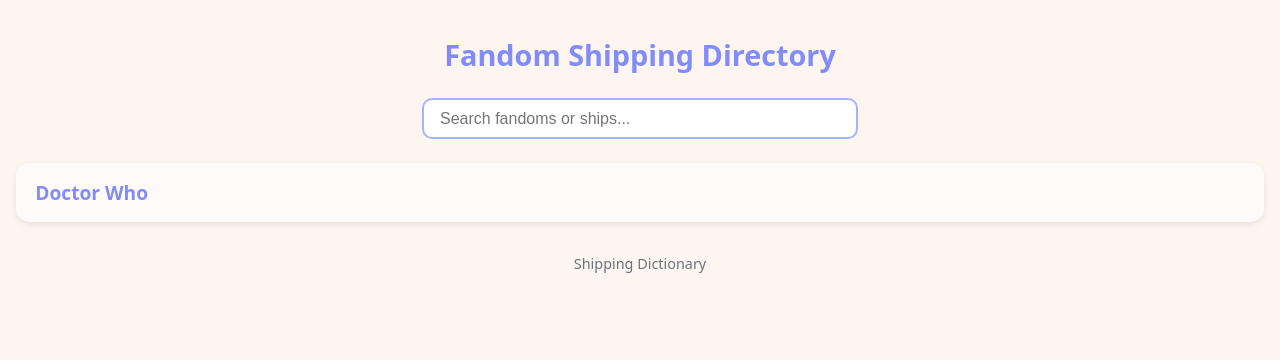
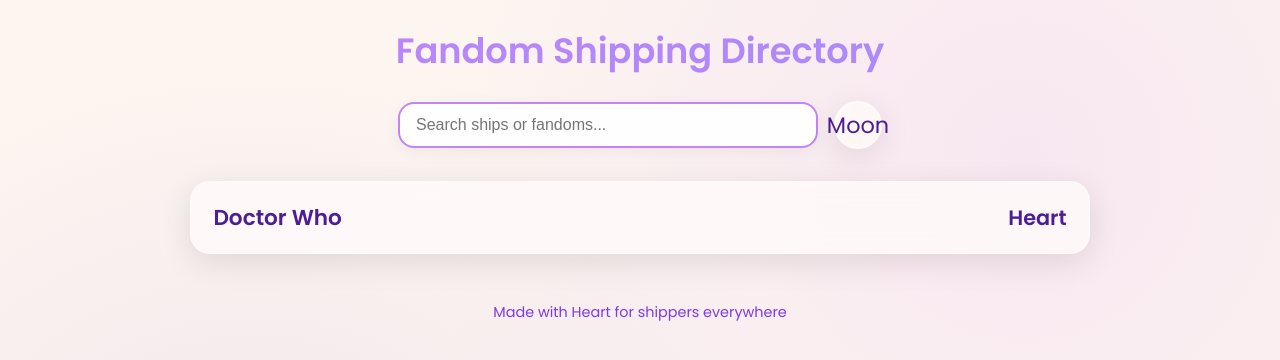
Before and after one commit to paintedbirdsinflowers/Shipping-Dictionary, a plain HTML site: page index.html in a window 1280 px wide. Drawn offline with Linux system fonts and the light colour scheme.

Commit message:
Refactor index.html for UI enhancements
Updated styles and structure for improved UI and functionality.

```diff
--- a/index.html
+++ b/index.html
@@ -4,171 +4,364 @@
   <meta charset="UTF-8" />
   <meta name="viewport" content="width=device-width, initial-scale=1.0" />
   <title>Shipping Directory</title>
+  <link href="https://fonts.googleapis.com/css2?family=Poppins:wght@400;500;600&display=swap" rel="stylesheet">
   <style>
     :root {
       --bg: #fdf6f0;
-      --card: #fffafa;
-      --accent: #a5b4fc;  /* lavender */
-      --accent-hover: #818cf8;
-      --text: #4b5563;
-      --subtext: #6b7280;
+      --card: rgba(255, 250, 250, 0.85);
+      --card-border: rgba(255, 255, 255, 0.3);
+      --accent: #c084fc;
+      --accent-hover: #a78bfa;
+      --text: #4c1d95;
+      --subtext: #7c3aed;
+      --heart: #e11d48;
+      --shadow: 0 8px 32px rgba(0,0,0,0.1);
+      --transition: all 0.3s cubic-bezier(0.4, 0, 0.2, 1);
+    }
+
+    [data-theme="dark"] {
+      --bg: #1a0033;
+      --card: rgba(30, 0, 60, 0.7);
+      --card-border: rgba(255, 255, 255, 0.1);
+      --text: #e0d4ff;
+      --subtext: #c4b5fd;
+      --heart: #f87171;
+      --shadow: 0 8px 32px rgba(0,0,0,0.4);
+    }
+
+    * {
+      margin: 0;
+      padding: 0;
+      box-sizing: border-box;
     }
 
     body {
-      font-family: "Poppins", system-ui, sans-serif;
+      font-family: 'Poppins', system-ui, sans-serif;
       background: var(--bg);
       color: var(--text);
-      margin: 0;
-      padding: 1rem;
+      min-height: 100vh;
+      padding: 1.5rem;
+      background-image:
+        radial-gradient(circle at 20% 80%, rgba(120, 60, 200, 0.1) 0%, transparent 50%),
+        radial-gradient(circle at 80% 20%, rgba(200, 100, 250, 0.1) 0%, transparent 50%);
+      transition: var(--transition);
+    }
+
+    .container {
+      max-width: 900px;
+      margin: 0 auto;
+    }
+
+    header {
+      text-align: center;
+      margin-bottom: 2rem;
+      position: relative;
     }
 
     h1 {
-      text-align: center;
-      font-size: 1.8rem;
-      margin-bottom: 1.5rem;
-      color: var(--accent-hover);
+      font-size: 2.2rem;
+      background: linear-gradient(135deg, var(--accent), var(--accent-hover));
+      -webkit-background-clip: text;
+      -webkit-text-fill-color: transparent;
+      background-clip: text;
+      font-weight: 600;
+    }
+
+    .controls {
+      display: flex;
+      gap: 1rem;
+      justify-content: center;
+      align-items: center;
+      margin: 1.5rem 0;
+      flex-wrap: wrap;
     }
 
     input[type="text"] {
-      display: block;
-      margin: 0 auto 1.5rem auto;
-      padding: 0.6rem 1rem;
-      width: 90%;
-      max-width: 400px;
+      padding: 0.75rem 1rem;
+      width: 100%;
+      max-width: 420px;
       font-size: 1rem;
-      border-radius: 10px;
       border: 2px solid var(--accent);
-      background: #fff;
+      border-radius: 16px;
+      background: rgba(255,255,255,0.9);
+      backdrop-filter: blur(10px);
       outline: none;
-      transition: 0.2s;
+      transition: var(--transition);
+      box-shadow: 0 4px 15px rgba(0,0,0,0.05);
     }
 
     input[type="text"]:focus {
       border-color: var(--accent-hover);
-      box-shadow: 0 0 6px var(--accent-hover);
+      box-shadow: 0 0 0 4px rgba(167, 139, 250, 0.3);
+      transform: scale(1.02);
+    }
+
+    .theme-toggle {
+      background: var(--card);
+      border: 2px solid var(--card-border);
+      border-radius: 50%;
+      width: 48px;
+      height: 48px;
+      display: flex;
+      align-items: center;
+      justify-content: center;
+      cursor: pointer;
+      font-size: 1.4rem;
+      backdrop-filter: blur(10px);
+      box-shadow: var(--shadow);
+      transition: var(--transition);
+    }
+
+    .theme-toggle:hover {
+      transform: scale(1.1);
+    }
+
+    #directory {
+      display: grid;
+      gap: 1.2rem;
+      margin-top: 1rem;
     }
 
     .fandom {
       background: var(--card);
-      border-radius: 14px;
-      padding: 1rem 1.2rem;
-      margin-bottom: 1rem;
-      box-shadow: 0 3px 6px rgba(0,0,0,0.08);
-      transition: transform 0.2s;
+      border: 1px solid var(--card-border);
+      border-radius: 20px;
+      padding: 1.2rem 1.4rem;
+      backdrop-filter: blur(12px);
+      box-shadow: var(--shadow);
+      opacity: 0;
+      transform: translateY(20px);
+      animation: fadeIn 0.5s ease-out forwards;
+      transition: var(--transition);
     }
 
     .fandom:hover {
-      transform: translateY(-2px);
+      transform: translateY(-6px);
+      box-shadow: 0 16px 40px rgba(0,0,0,0.15);
     }
 
     .fandom h2 {
       margin: 0;
       cursor: pointer;
-      color: var(--accent-hover);
-      font-size: 1.2rem;
+      color: var(--text);
+      font-size: 1.35rem;
       display: flex;
       align-items: center;
       justify-content: space-between;
+      font-weight: 600;
+      user-select: none;
+    }
+
+    .fandom h2 .heart {
+      font-size: 1.3rem;
+      transition: var(--transition);
+    }
+
+    .fandom h2 .heart.filled {
+      color: var(--heart);
+      animation: heartbeat 0.6s ease;
     }
 
     .ships {
-      margin-top: 0.6rem;
-      padding-left: 1rem;
+      margin-top: 0.8rem;
+      padding-left: 1.2rem;
       display: none;
+      animation: slideDown 0.4s ease-out;
     }
 
     .ships li {
-      margin: 0.25rem 0;
+      margin: 0.35rem 0;
       color: var(--subtext);
-      list-style-type: "Heart ";
+      list-style: none;
+      position: relative;
+      padding-left: 1.8rem;
+      transition: var(--transition);
+    }
+
+    .ships li::before {
+      content: "Heart";
+      position: absolute;
+      left: 0;
+      color: var(--heart);
+      font-size: 0.9rem;
+    }
+
+    .ships li.highlight {
+      background: linear-gradient(120deg, rgba(167,139,250,0.2), rgba(196,181,253,0.2));
+      border-radius: 8px;
+      padding: 0.2rem 0.5rem;
+      margin: 0.35rem 0;
+      display: inline-block;
+      width: fit-content;
+    }
+
+    .no-matches {
+      text-align: center;
+      font-size: 1.1rem;
+      color: var(--subtext);
+      padding: 2rem;
+      font-style: italic;
+    }
+
+    .loading {
+      text-align: center;
+      color: var(--subtext);
+      font-style: italic;
+      padding: 2rem;
+    }
+
+    .loading::after {
+      content: "";
+      display: inline-block;
+      width: 1.5rem;
+      height: 1.5rem;
+      border: 3px solid var(--accent);
+      border-top-color: transparent;
+      border-radius: 50%;
+      animation: spin 1s linear infinite;
+      margin-left: 0.5rem;
     }
 
     footer {
       text-align: center;
+      margin: 3rem 0 1rem;
       color: var(--subtext);
-      margin-top: 2rem;
       font-size: 0.9rem;
     }
 
-    .no-matches {
-      text-align: center;
-      margin-top: 2rem;
-      color: var(--subtext);
+    @keyframes fadeIn {
+      to { opacity: 1; transform: translateY(0); }
+    }
+
+    @keyframes slideDown {
+      from { opacity: 0; max-height: 0; }
+      to { opacity: 1; max-height: 500px; }
+    }
+
+    @keyframes spin {
+      to { transform: rotate(360deg); }
+    }
+
+    @keyframes heartbeat {
+      0%, 100% { transform: scale(1); }
+      50% { transform: scale(1.3); }
+    }
+
+    @media (max-width: 600px) {
+      h1 { font-size: 1.8rem; }
+      .controls { flex-direction: column; }
+      input[type="text"] { max-width: 100%; }
     }
   </style>
 </head>
 <body>
-  <h1>Fandom Shipping Directory </h1>
-  <input type="text" id="search" placeholder="Search fandoms or ships...">
-  <div id="directory">Loading...</div>
+  <div class="container">
+    <header>
+      <h1>Fandom Shipping Directory</h1>
+      <div class="controls">
+        <input type="text" id="search" placeholder="Search ships or fandoms...">
+        <div class="theme-toggle" id="themeToggle">Moon</div>
+      </div>
+    </header>
 
-  <footer>Shipping Dictionary</footer>
+    <div id="directory" class="loading">Loading ships...</div>
+
+    <footer>Made with Heart for shippers everywhere</footer>
+  </div>
 
   <script>
     let allData = {};
+    const directory = document.getElementById("directory");
+    const searchInput = document.getElementById("search");
+    const themeToggle = document.getElementById("themeToggle");
 
+    // Theme toggle
+    themeToggle.addEventListener("click", () => {
+      const isDark = document.body.getAttribute("data-theme") === "dark";
+      document.body.setAttribute("data-theme", isDark ? "light" : "dark");
+      themeToggle.textContent = isDark ? "Moon" : "Sun";
+    });
+
+    // Load ships
     async function loadShips() {
-      const container = document.getElementById("directory");
       try {
-        const response = await fetch("ships.json");
-        if (!response.ok) throw new Error("File not found");
-        const data = await response.json();
+        const res = await fetch("ships.json");
+        if (!res.ok) throw new Error("Not found");
+        const data = await res.json();
         allData = data;
-        renderDirectory(allData);
+        render(allData);
+        directory.className = "";
       } catch (e) {
-        container.textContent = "Error loading ships.json";
+        directory.innerHTML = "<p class='no-matches'>Error loading ships.json</p>";
       }
     }
 
-    function renderDirectory(data, filter = "") {
-      const container = document.getElementById("directory");
-      container.innerHTML = "";
+    // Render with highlight
+    function render(data, query = "") {
+      directory.innerHTML = "";
+      const lower = query.toLowerCase();
+      const fandoms = Object.keys(data).sort();
 
-      const fandoms = Object.keys(data).sort();
-      let matchCount = 0;
+      let visible = 0;
+      let delay = 0;
 
       fandoms.forEach(fandom => {
-        const ships = data[fandom].sort();
-        const fandomMatch = fandom.toLowerCase().includes(filter);
-        const shipMatches = ships.filter(ship => ship.toLowerCase().includes(filter));
+        const ships = data[fandom];
+        const fandomMatch = fandom.toLowerCase().includes(lower);
+        const matches = ships.filter(s => s.toLowerCase().includes(lower));
 
-        if (fandomMatch || shipMatches.length > 0 || filter === "") {
-          matchCount++;
+        if (!query || fandomMatch || matches.length) {
+          visible++;
           const div = document.createElement("div");
           div.className = "fandom";
+          div.style.animationDelay = `${delay}s`;
+          delay += 0.05;
 
-          const title = document.createElement("h2");
-          title.textContent = fandom;
+          const h2 = document.createElement("h2");
+          h2.innerHTML = `${fandom} <span class="heart">Heart</span>`;
 
-          const list = document.createElement("ul");
-          list.className = "ships";
+          const ul = document.createElement("ul");
+          ul.className = "ships";
 
-          (fandomMatch ? ships : shipMatches).forEach(ship => {
+          const toShow = fandomMatch ? ships : matches;
+          toShow.forEach(ship => {
             const li = document.createElement("li");
-            li.textContent = ship;
-            list.appendChild(li);
+            if (query && ship.toLowerCase().includes(lower)) {
+              li.classList.add("highlight");
+              const regex = new RegExp(`(${query})`, "gi");
+              li.innerHTML = ship.replace(regex, "<mark>$1</mark>");
+            } else {
+              li.textContent = ship;
+            }
+            ul.appendChild(li);
           });
 
-          title.onclick = () => {
-            list.style.display = list.style.display === "none" ? "block" : "none";
+          const heart = h2.querySelector(".heart");
+          h2.onclick = () => {
+            const open = ul.style.display === "block";
+            ul.style.display = open ? "none" : "block";
+            heart.classList.toggle("filled", !open);
           };
 
-          div.appendChild(title);
-          div.appendChild(list);
-          container.appendChild(div);
+          div.appendChild(h2);
+          div.appendChild(ul);
+          directory.appendChild(div);
         }
       });
 
-      if (matchCount === 0) {
-        container.innerHTML = "<p class='no-matches'>No matches found</p>";
+      if (!visible) {
+        directory.innerHTML = `<p class='no-matches'>No ships found for "${query}"</p>`;
       }
     }
 
-    document.getElementById("search").addEventListener("input", (e) => {
-      const filter = e.target.value.toLowerCase();
-      renderDirectory(allData, filter);
+    // Search
+    let timeout;
+    searchInput.addEventListener("input", e => {
+      clearTimeout(timeout);
+      timeout = setTimeout(() => render(allData, e.target.value), 200);
     });
 
+    // Start
     loadShips();
   </script>
 </body>
```
